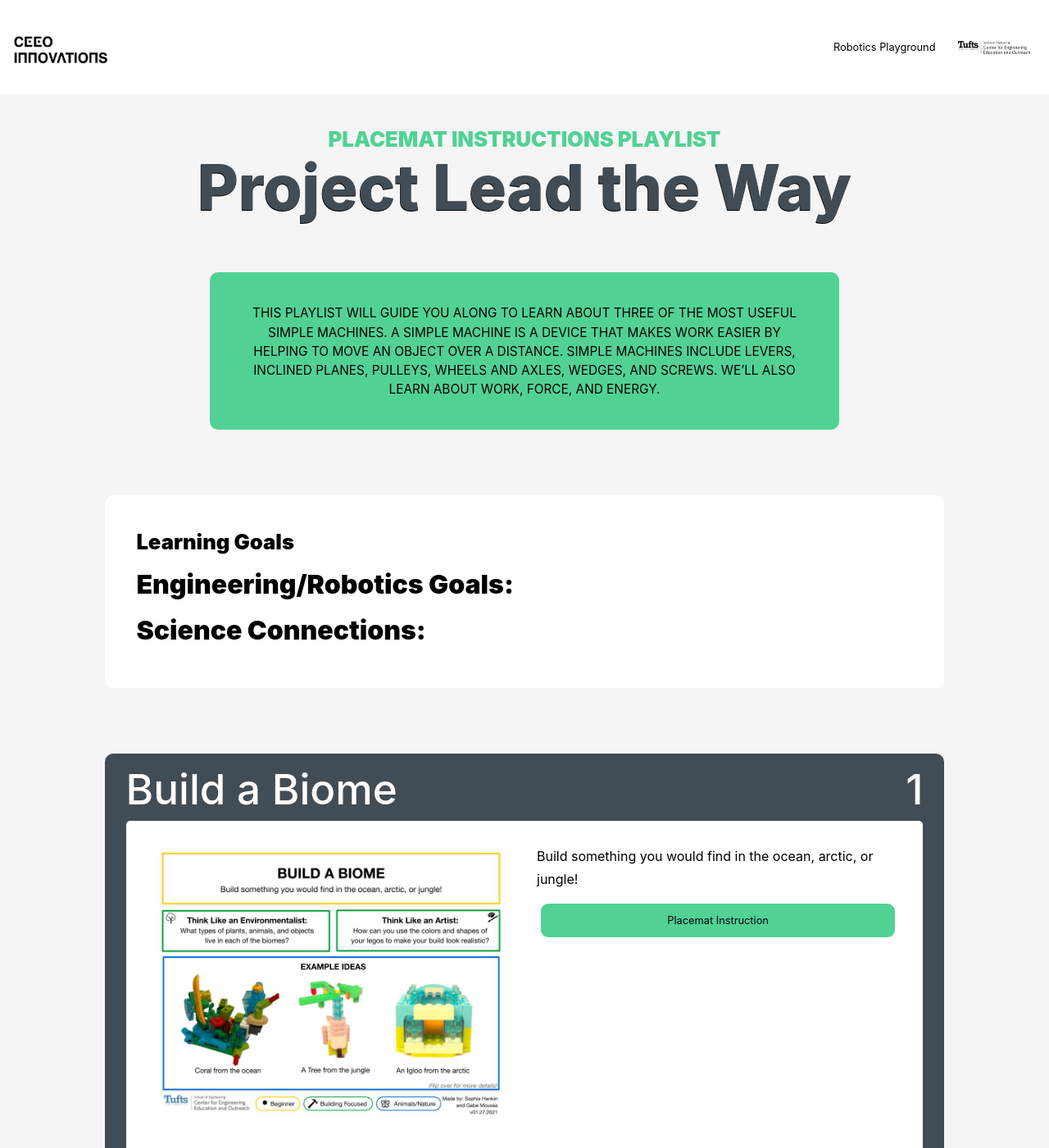
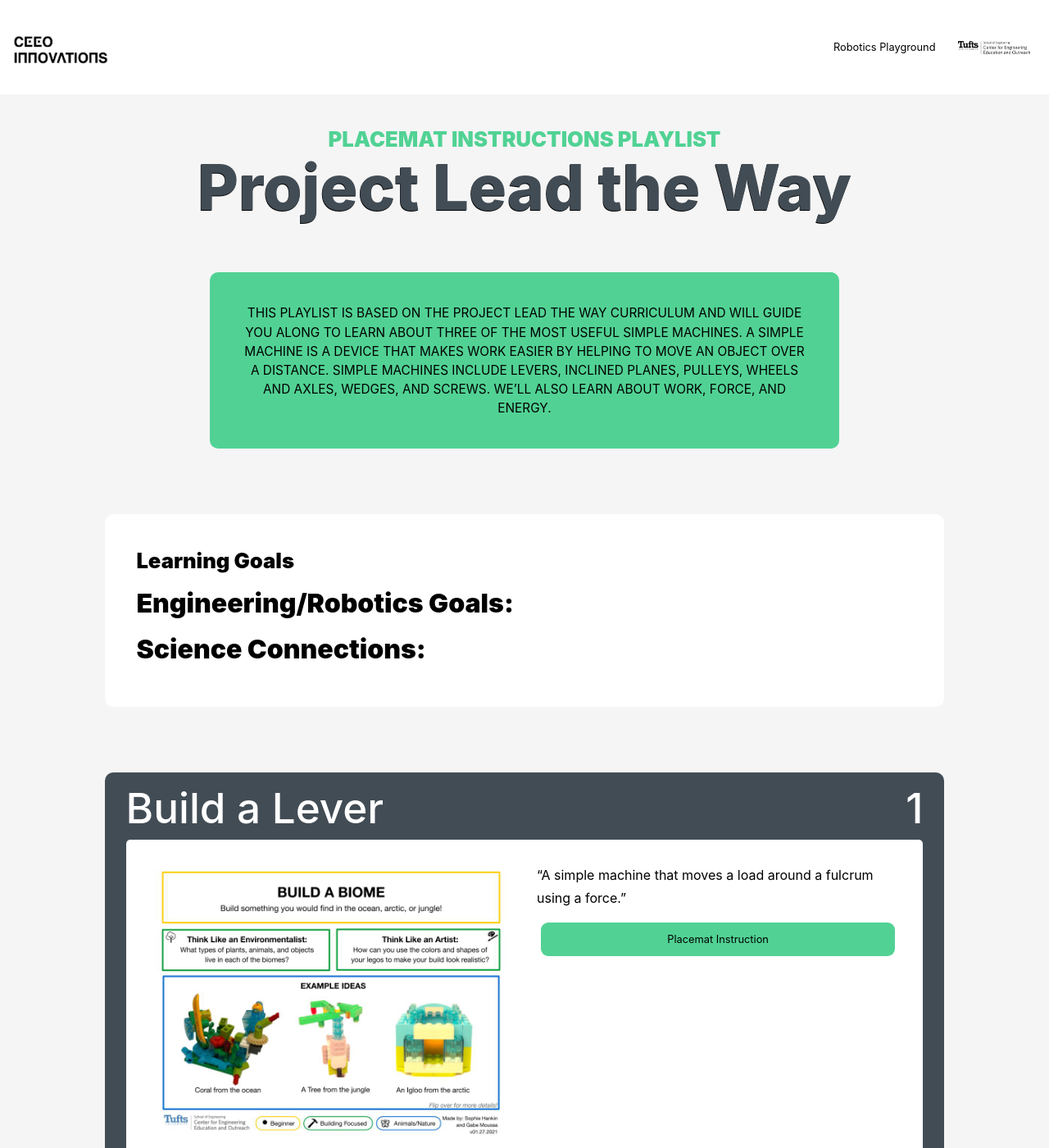
Before and after one commit to ceeoinnovations/RoboticsPlayground, a Jekyll site: the page built from _playlists/PLTW.md, in a window 1280 px wide and 1400 px high. Shown: the whole window at 82% size. Built offline with Jekyll 4.4.1, drawn with Linux system fonts in a browser that asks for light colours; some of the changed lines change nothing that is shown; some of the changed text lies outside the part shown.

Commit message:
Update PLTW.md

```diff
--- a/_playlists/PLTW.md
+++ b/_playlists/PLTW.md
@@ -2,7 +2,7 @@
 layout: post
 title: Project Lead the Way
 displayimg: web/img/jellyfishbuild.jpg
-description:  this playlist will guide you along to learn about three of the most useful simple machines. A simple machine is a device that makes work easier by helping to move an object over a distance. Simple machines include levers, inclined planes, pulleys, wheels and axles, wedges, and screws. We’ll also learn about work, force, and energy.
+description:  This playlist is based on the Project Lead the Way curriculum and will guide you along to learn about three of the most useful simple machines. A simple machine is a device that makes work easier by helping to move an object over a distance. Simple machines include levers, inclined planes, pulleys, wheels and axles, wedges, and screws. We’ll also learn about work, force, and energy.
 ---
 <div class="learninggoals" markdown="1">
 # Learning Goals
@@ -17,15 +17,78 @@
 
 ===
 title
-: Build a Biome
+: Build a Lever
 
 description
-: Build something you would find in the ocean, arctic, or jungle!
+: “A simple machine that moves a load around a fulcrum using a force.”
+: Which of these “real-world things” is a lever?
+: Can you think of some examples of real-world levers?
+: Why are levers useful?
+: What is the mechanical advantage of levers and what’s the physics behind how they work?
+: Try moving the location of the fulcrum, how does it’s location affect how easy it is to lift the weight up and down?
 
 placematlinks
-: [Placemat Instruction](https://docs.google.com/presentation/d/1z2ELd-wtrAK50AIG7s4LGxdBV9QOFg77rANsUhHB_wc/edit?usp=sharing)
+: [Placemat Instruction](https://docs.google.com/presentation/d/1XdS9qq71YbAI6WJrtEV2wbspbQDlo5qHtBwXPsDAkmM/edit?usp=sharing)
 
 placematpic
 : ../web/img/Build a Biome Placemat.jpg
 
 ===
+===
+title
+: Pulley
+
+description
+: “A simple machine that uses grooved wheels and a rope to raise or lower a load.”
+: Which of these “real-world things” is a pulley?
+: Can you think of some examples of real-world pulleys?
+: Why are pulleys useful?
+: What is the mechanical advantage of pulleys and what’s the physics behind how they work?
+: Compare how easy it is to lift an object with one pulley compared to two or three pulleys. Which reduces the amount of work you would have to do to lift an object (in which scenario do you have to apply left force to lift)?
+
+placematlinks
+: [Word Blocks Placemat](https://docs.google.com/presentation/d/1Q4KGAajViycdR7D-XrRNYV4lumtD-KWOXPiHsuKiAQE/edit?usp=sharing)
+: [Python Placemat](https://docs.google.com/presentation/d/1crWFW--VFjFiSbq-dCrPEfppYmowQ40XIEw44P2zdKw/edit?usp=sharing)
+
+placematpic
+: ../web/img/Build a Biome Placemat.jpg
+
+===
+===
+title
+: Pendulum
+
+description
+: “A weight hung from a fixed point so that it can swing freely backward and forward, especially a rod with a weight at the end.”
+: Which of these “real-world things” is a pendulum?
+: Can you think of some examples of real-world pendulum?
+: Why are pendulums useful?
+: What is the mechanical advantage of pendulums and what’s the physics behind how they work?
+: Compare how fast the pendulum swings near the top versus near the bottom of the swing. Why do you think this is?
+
+placematlinks
+: [Placemat Instruction](https://docs.google.com/presentation/d/1c9_GczzwYxmritLLtvSjRxFHvt9C0ulgizFvOXPfprA/edit?usp=sharing)
+
+placematpic
+: ../web/img/Build a Biome Placemat.jpg
+
+===
+===
+title
+: Car Down a Ramp
+
+description
+: “A simple machine that is a sloping (or slanted) ramp that can be used to raise or lower a load by sliding. The slanted ramp helps to move things between lower and higher levels.”
+: Which of these “real-world things” is an inclined plane?
+: Can you think of some examples of real-world inclined planes?
+: Why are inclined planes useful?
+: What is the mechanical advantage of inclined planes and what’s the physics behind how they work?
+: How does an inclined plane make the work of lifting the box easier?
+
+placematlinks
+: [Placemat Instruction](https://docs.google.com/presentation/d/1JSclexc57qLUZUyvGTEJ0lE07vYipoUiioAh8G0NvVY/edit?usp=sharing)
+
+placematpic
+: ../web/img/Build a Biome Placemat.jpg
+
+===
```
